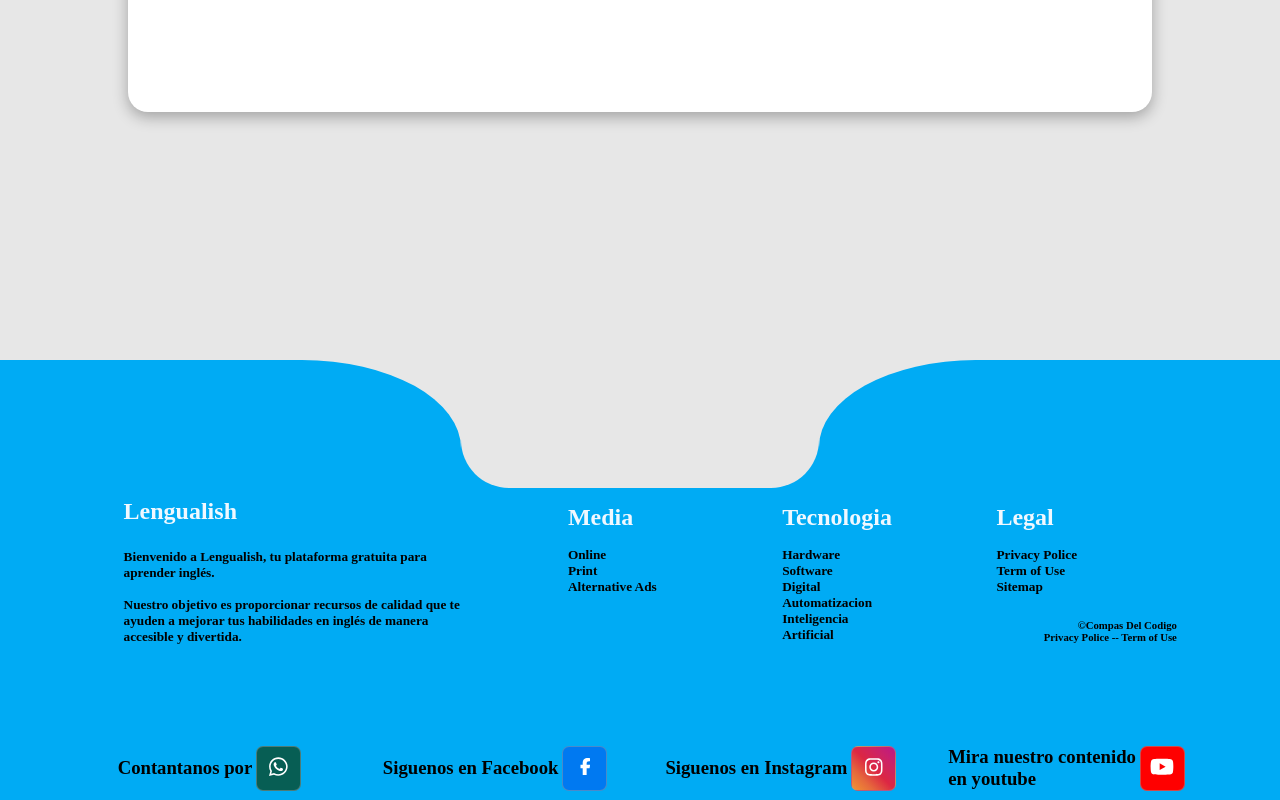
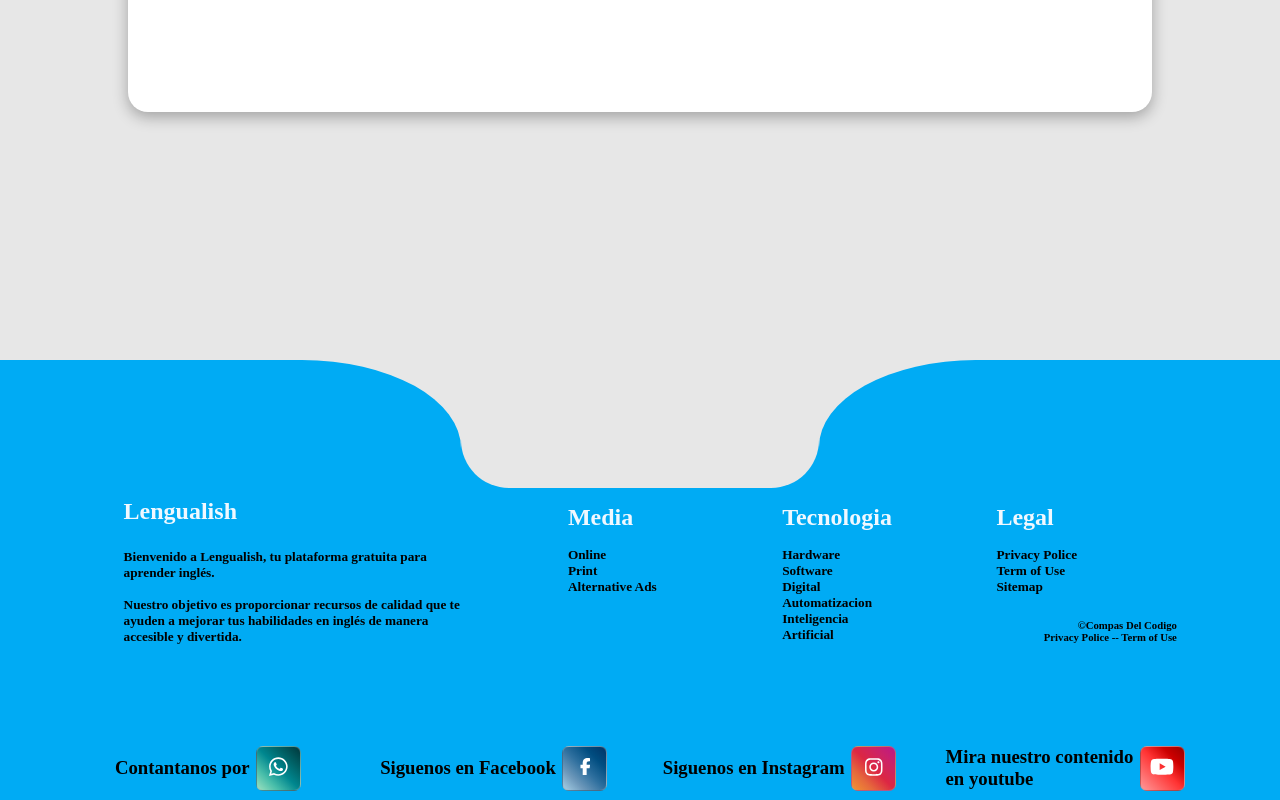
Before and after one commit to JillFeint/Lengualish, a React (Create React App) app: page / in a window 1280 px wide. Shown: the part 4544-5344 px from the top of the page. Built offline with nearby package versions, Linux system fonts and the light colour scheme.

Commit message:
botones redes footer 2,0

```diff
--- a/src/App.css
+++ b/src/App.css
@@ -646,8 +646,11 @@ align-items: center;
   cursor: pointer;
   transition: all 0.3s;
   border: 1px solid rgba(156, 156, 156, 0.466);
-  background: #075e54;
-  margin: 0 4px;
+  background: #9fe2bf;
+  background: -moz-linear-gradient(45deg, #9fe2bf 0%, #49beaa 25%, #00878f 50%, #005f63 75%, #00373b 100%);
+  background: -webkit-linear-gradient(45deg, #9fe2bf 0%, #49beaa 25%, #00878f 50%, #005f63 75%, #00373b 100%);
+  background: linear-gradient(45deg, #9fe2bf 0%, #49beaa 25%, #00878f 50%, #005f63 75%, #00373b 100%);
+  margin: 0 0.5em;
 }
 /* boton facebook pie */
 .btnRedesFacebook {
@@ -663,8 +666,11 @@ align-items: center;
   cursor: pointer;
   transition: all 0.3s;
   border: 1px solid rgba(156, 156, 156, 0.466);
-  background: #0079F1;
-  margin: 0 4px;
+  background: #a8d0e6;
+  background: -moz-linear-gradient(45deg, #a8d0e6 0%, #6d98ba 25%, #2e6f9e 50%, #004d80 75%, #003366 100%);
+  background: -webkit-linear-gradient(45deg, #a8d0e6 0%, #6d98ba 25%, #2e6f9e 50%, #004d80 75%, #003366 100%);
+  background: linear-gradient(45deg, #a8d0e6 0%, #6d98ba 25%, #2e6f9e 50%, #004d80 75%, #003366 100%);
+  margin: 0 0.5em;
 }
 /* Boton Instagram */
 .btnRedesInstagram {
@@ -685,7 +691,7 @@ align-items: center;
   background: -webkit-linear-gradient(45deg, #f09433 0%,#e6683c 25%,#dc2743 50%,#cc2366 75%,#bc1888 100%);
   background: linear-gradient(45deg, #f09433 0%,#e6683c 25%,#dc2743 50%,#cc2366 75%,#bc1888 100%);
   filter: progid:DXImageTransform.Microsoft.gradient( startColorstr='#f09433', endColorstr='#bc1888',GradientType=1 );
-  margin: 0 4px;
+  margin: 0 0.5em;
 }
 
 /* boton youtube */
@@ -702,8 +708,11 @@ align-items: center;
   cursor: pointer;
   transition: all 0.3s;
   border: 1px solid rgba(156, 156, 156, 0.466);
-  background: #ff0000;
-  margin: 0 4px;
+  background: #ff9999;
+  background: -moz-linear-gradient(45deg, #ff9999 0%, #ff6666 25%, #ff3333 50%, #cc0000 75%, #990000 100%);
+  background: -webkit-linear-gradient(45deg, #ff9999 0%, #ff6666 25%, #ff3333 50%, #cc0000 75%, #990000 100%);
+  background: linear-gradient(45deg, #ff9999 0%, #ff6666 25%, #ff3333 50%, #cc0000 75%, #990000 100%);
+  margin: 0 0.5em;
 }
 .footerRedesEspacio1, .footerRedesEspacio2 {
   width: 6%;
--- a/src/components/footerRedes.css
+++ b/src/components/footerRedes.css
@@ -1,12 +1,24 @@
 .btnRedesWhatsapp:hover {
-  background-color: #3ae871f4;
+  background: #00373b;
+  background: -moz-linear-gradient(45deg, #00373b 0%, #005f63 25%, #00878f 50%, #49beaa 75%, #9fe2bf 100%);
+  background: -webkit-linear-gradient(45deg, #00373b 0%, #005f63 25%, #00878f 50%, #49beaa 75%, #9fe2bf 100%);
+  background: linear-gradient(45deg, #00373b 0%, #005f63 25%, #00878f 50%, #49beaa 75%, #9fe2bf 100%);
 }
 .btnRedesFacebook:hover {
-  background-color: rgb(36, 51, 255);
+  background: #003366;
+  background: -moz-linear-gradient(45deg, #003366 0%, #004d80 25%, #2e6f9e 50%, #6d98ba 75%, #a8d0e6 100%);
+  background: -webkit-linear-gradient(45deg, #003366 0%, #004d80 25%, #2e6f9e 50%, #6d98ba 75%, #a8d0e6 100%);
+  background: linear-gradient(45deg, #003366 0%, #004d80 25%, #2e6f9e 50%, #6d98ba 75%, #a8d0e6 100%);
 }
 .btnRedesInstagram:hover {
-  background: #FF004D;
+  background: #bc1888;
+  background: -moz-linear-gradient(45deg, #bc1888 0%, #cc2366 25%, #dc2743 50%, #e6683c 75%, #f09433 100%);
+  background: -webkit-linear-gradient(45deg, #bc1888 0%, #cc2366 25%, #dc2743 50%, #e6683c 75%, #f09433 100%);
+  background: linear-gradient(45deg, #bc1888 0%, #cc2366 25%, #dc2743 50%, #e6683c 75%, #f09433 100%);
 }
 .btnRedesYoutube:hover {
-  background-color: rgb(255, 108, 174);
+  background: #990000;
+  background: -moz-linear-gradient(45deg, #990000 0%, #cc0000 25%, #ff3333 50%, #ff6666 75%, #ff9999 100%);
+  background: -webkit-linear-gradient(45deg, #990000 0%, #cc0000 25%, #ff3333 50%, #ff6666 75%, #ff9999 100%);
+  background: linear-gradient(45deg, #990000 0%, #cc0000 25%, #ff3333 50%, #ff6666 75%, #ff9999 100%);
 }
```
